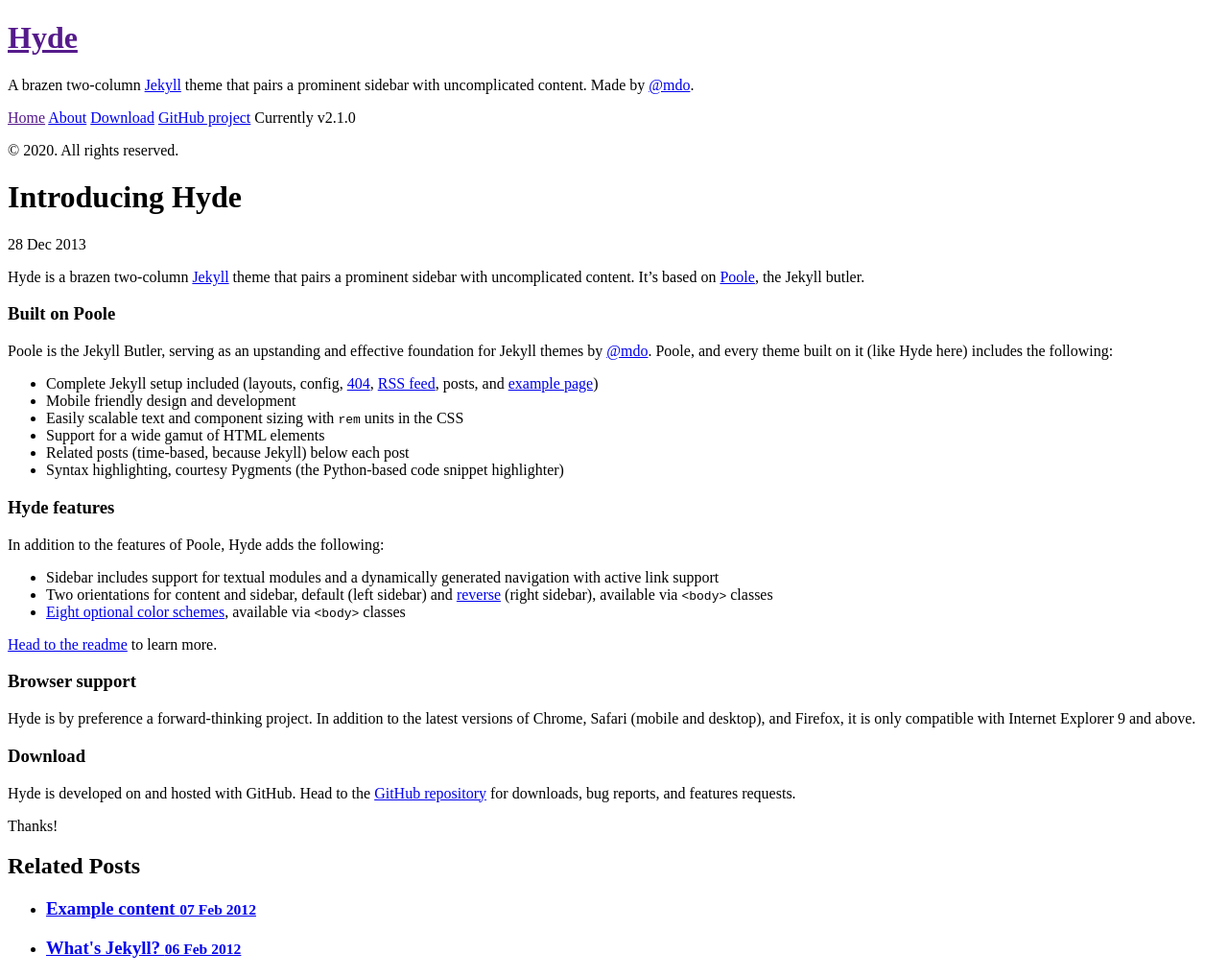
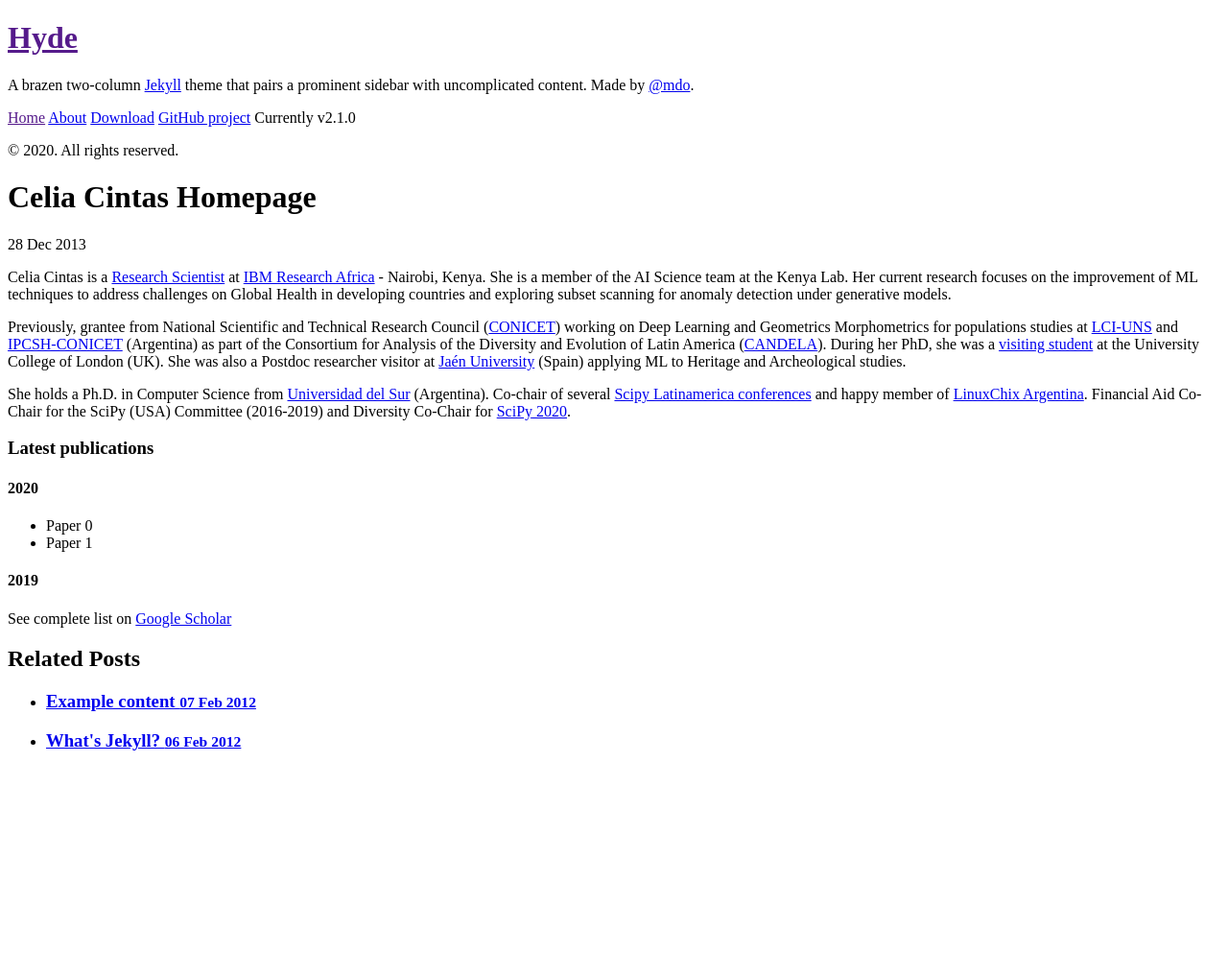
Before and after one commit to celiacintas/celiacintas.github.io, a Jekyll site: the page built from _posts/2013-12-28-introducing-hyde.md, in a window 1280 px wide. Shown: the whole page at 96% size. Built offline with Jekyll 4.4.1, drawn with Linux system fonts in a browser that asks for light colours; Markdown is read by kramdown in place of the engine named in the settings; after the commit the page ends 900 px from its top, so only the background shows below that.

Commit message:
Update 2013-12-28-introducing-hyde.md

```diff
--- a/_posts/2013-12-28-introducing-hyde.md
+++ b/_posts/2013-12-28-introducing-hyde.md
@@ -1,37 +1,21 @@
 ---
 layout: post
-title: Introducing Hyde
+title: Celia Cintas Homepage
 ---
 
-Hyde is a brazen two-column [Jekyll](http://jekyllrb.com) theme that pairs a prominent sidebar with uncomplicated content. It's based on [Poole](http://getpoole.com), the Jekyll butler.
+Celia Cintas is a [Research Scientist](https://researcher.watson.ibm.com/researcher/view.php?person=ibm-Celia.Cintas) at [IBM Research Africa](https://www.research.ibm.com/labs/africa/) - Nairobi, Kenya. She is a member of the AI Science team at the Kenya Lab. Her current research focuses on the improvement of ML techniques to address challenges on Global Health in developing countries and exploring subset scanning for anomaly detection under generative models.
 
-### Built on Poole
+Previously, grantee from National Scientific and Technical Research Council ([CONICET](https://www.conicet.gov.ar/?lan=en)) working on Deep Learning and Geometrics Morphometrics for populations studies at [LCI-UNS](https://imaglabs.org/) and [IPCSH-CONICET](https://ipcsh.conicet.gov.ar/) (Argentina) as part of the Consortium for Analysis of the Diversity and Evolution of Latin America ([CANDELA](https://www.ucl.ac.uk/biosciences/departments/genetics-evolution-and-environment/candela/)).  During her PhD, she was a [visiting student](https://www.ucl.ac.uk/biosciences/subject-specific-taught-modules/human-population-genetics/people) at the University College of London (UK). She was also a Postdoc researcher visitor at [Jaén University](https://www.ujaen.es/en) (Spain) applying ML to Heritage and Archeological studies.
 
-Poole is the Jekyll Butler, serving as an upstanding and effective foundation for Jekyll themes by [@mdo](https://twitter.com/mdo). Poole, and every theme built on it (like Hyde here) includes the following:
+She holds a Ph.D. in Computer Science from [Universidad del Sur](https://www.uns.edu.ar/ingles) (Argentina). Co-chair of several [Scipy Latinamerica conferences](https://www.scipy.lat/es/scipycon.html) and happy member of [LinuxChix Argentina](http://linuxchixar.org/). Financial Aid Co-Chair for the SciPy (USA) Committee (2016-2019) and Diversity Co-Chair for [SciPy 2020](https://www.scipy2020.scipy.org/organisers).
 
-* Complete Jekyll setup included (layouts, config, [404](/404), [RSS feed](/atom.xml), posts, and [example page](/about))
-* Mobile friendly design and development
-* Easily scalable text and component sizing with `rem` units in the CSS
-* Support for a wide gamut of HTML elements
-* Related posts (time-based, because Jekyll) below each post
-* Syntax highlighting, courtesy Pygments (the Python-based code snippet highlighter)
+### Latest publications
 
-### Hyde features
+#### 2020
 
-In addition to the features of Poole, Hyde adds the following:
+* Paper 0
+* Paper 1
 
-* Sidebar includes support for textual modules and a dynamically generated navigation with active link support
-* Two orientations for content and sidebar, default (left sidebar) and [reverse](https://github.com/poole/lanyon#reverse-layout) (right sidebar), available via `<body>` classes
-* [Eight optional color schemes](https://github.com/poole/hyde#themes), available via `<body>` classes
+#### 2019
 
-[Head to the readme](https://github.com/poole/hyde#readme) to learn more.
-
-### Browser support
-
-Hyde is by preference a forward-thinking project. In addition to the latest versions of Chrome, Safari (mobile and desktop), and Firefox, it is only compatible with Internet Explorer 9 and above.
-
-### Download
-
-Hyde is developed on and hosted with GitHub. Head to the <a href="https://github.com/poole/hyde">GitHub repository</a> for downloads, bug reports, and features requests.
-
-Thanks!
+See complete list on [Google Scholar](https://scholar.google.com/citations?view_op=list_works&hl=en&user=7C8_pL4AAAAJ)
```
